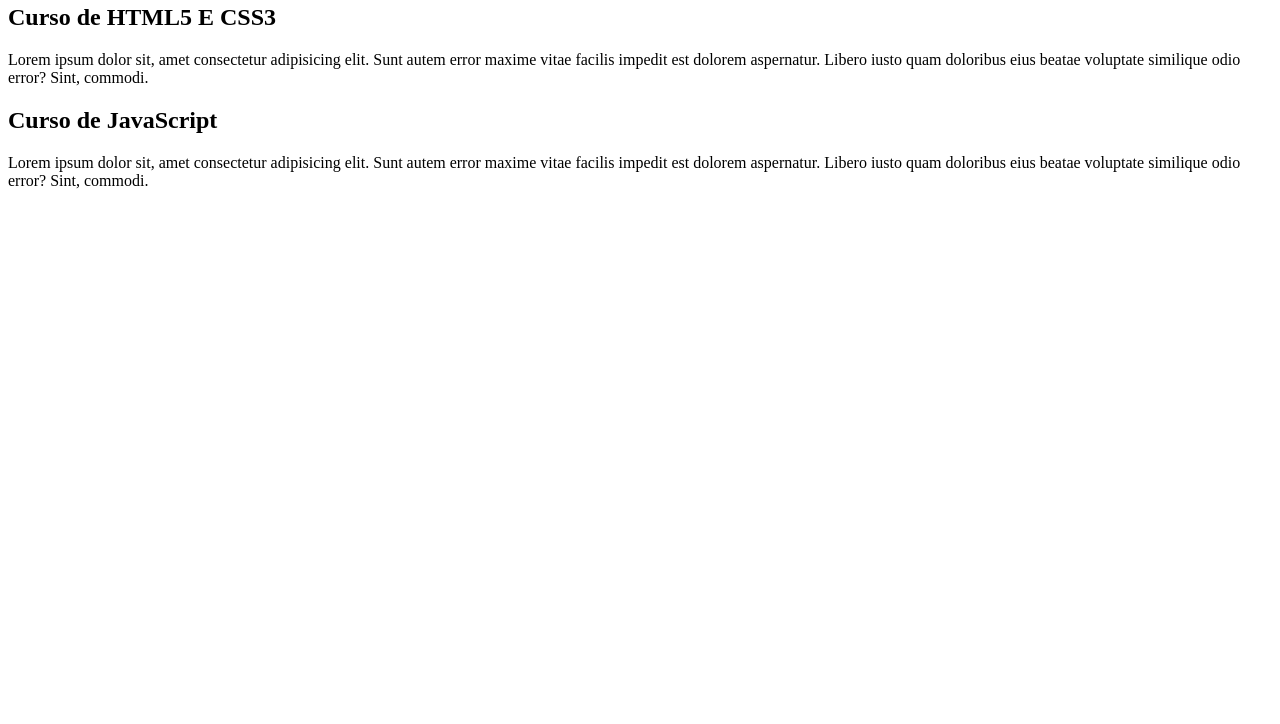
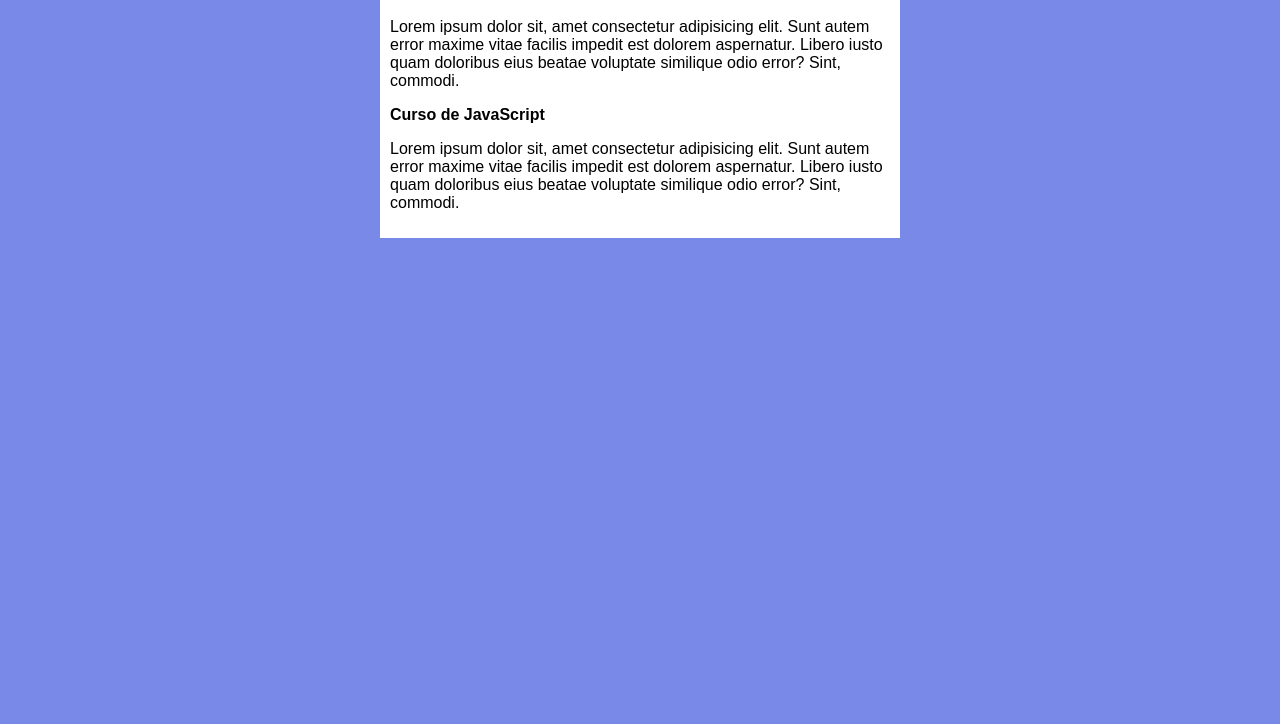
Before and after one commit to grec100001/Projeto-Site, a plain HTML site: page index.html in a window 1280 px wide. Shown: the part 76-800 px from the top of the page. Drawn offline with Linux system fonts and the light colour scheme.

Commit message:
criando design

```diff
--- /dev/null
+++ b/estilos/style.css
@@ -0,0 +1,14 @@
+*{
+    font-family: Arial, Helvetica, sans-serif;
+    font-size: 16px;
+}
+body{
+    background-color: #7989e8;
+}
+main{
+    background-color: white;
+    margin: auto;
+    padding: 10px;
+    width: 500px;
+    block-shadow: 3px 3px 5px rgba(0, 0, 0, 0.421);
+}
--- a/index.html
+++ b/index.html
@@ -4,6 +4,7 @@
     <meta charset="UTF-8">
     <meta name="viewport" content="width=device-width, initial-scale=1.0">
     <title>Titulo do Site</title>
+    <link rel="stylesheet" href="estilos/style.css">
 </head>
 <body>
     <main>
```
